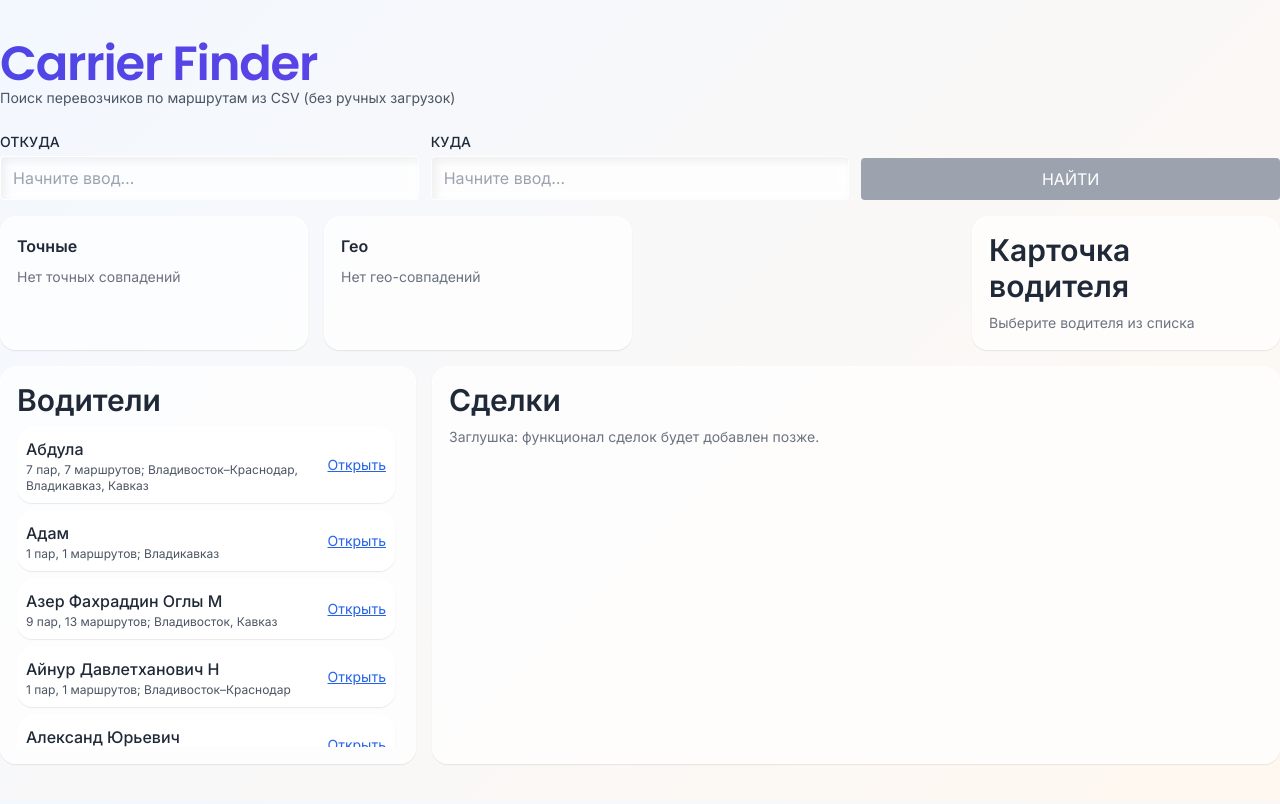
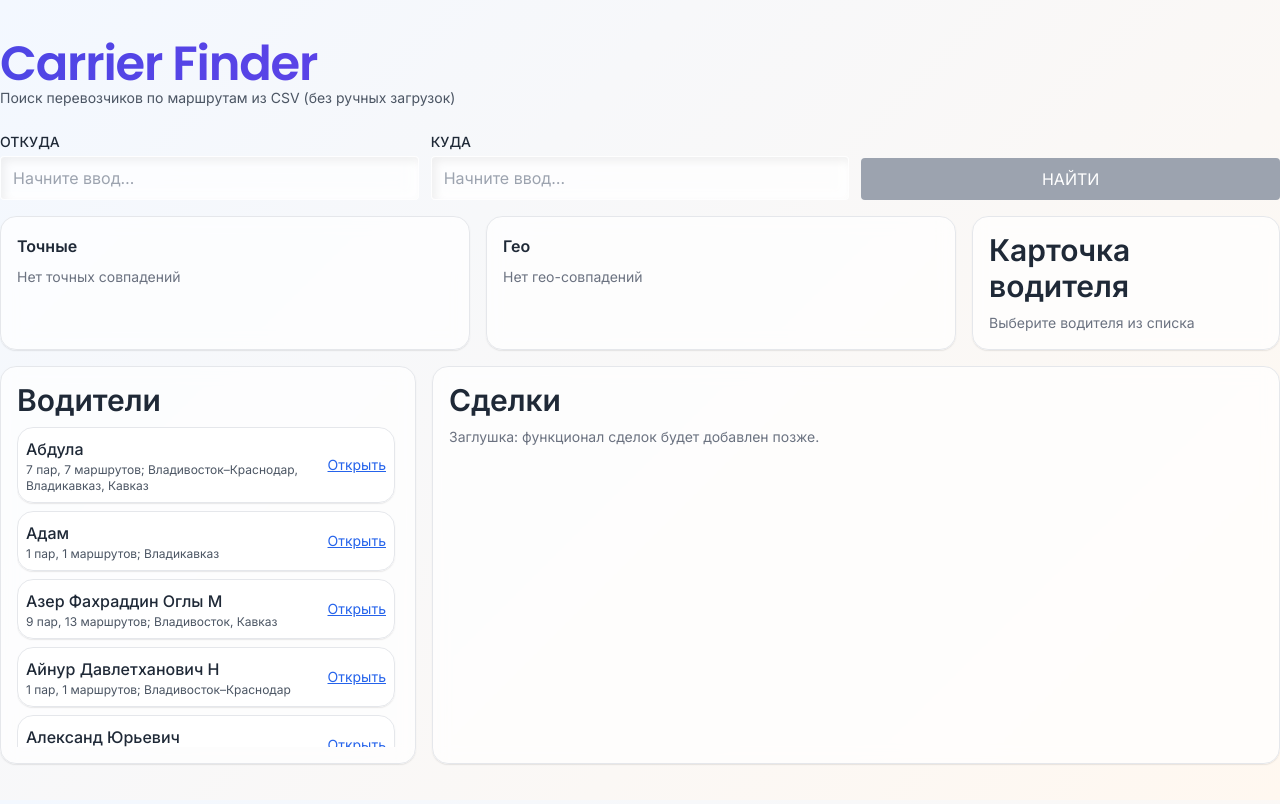
Before and after one commit to hhwwwww1414/Drive-Searcher, a React (Vite) app: page / in a window 1280 px wide. Built offline with nearby package versions, Linux system fonts and the light colour scheme.

Commit message:
Reconfigure results layout and card borders

```diff
--- a/src/components/CarrierFinderApp.tsx
+++ b/src/components/CarrierFinderApp.tsx
@@ -144,7 +144,7 @@ export default function CarrierFinderApp() {
             <div className="skeleton h-10 rounded-xl"></div>
             <div className="skeleton h-10 rounded-xl"></div>
           </div>
-          <div className="grid grid-cols-1 md:grid-cols-2 xl:grid-cols-3 gap-4">
+          <div className="grid grid-cols-1 md:grid-cols-2 gap-4">
             <div className="skeleton h-24 rounded-2xl"></div>
             <div className="skeleton h-24 rounded-2xl"></div>
             <div className="skeleton h-24 rounded-2xl"></div>
@@ -206,7 +206,7 @@ export default function CarrierFinderApp() {
           )}
 
           <div className="grid grid-cols-1 lg:grid-cols-4 gap-4 min-w-0">
-            <div className="lg:col-span-3 grid grid-cols-1 md:grid-cols-2 xl:grid-cols-3 gap-4 min-w-0">
+            <div className="lg:col-span-3 grid grid-cols-1 md:grid-cols-2 gap-4 min-w-0">
               <ResultColumn title="Точные" emptyText="Нет точных совпадений">
                 {results.exact.map((r) => (
                   <ResultCard
@@ -226,7 +226,7 @@ export default function CarrierFinderApp() {
                 ))}
               </ResultColumn>
               {showComposite && results.composite && (
-                <div className="md:col-span-2 xl:col-span-3 min-w-0">
+                <div className="md:col-span-2 min-w-0">
                   <CompositePanel
                   variants={(results.compositeAlts && results.compositeAlts.length
                     ? [results.composite!, ...results.compositeAlts.filter(v => v.path.join('>') !== results.composite!.path.join('>'))]
--- a/src/index.css
+++ b/src/index.css
@@ -50,7 +50,7 @@ small, .caption { @apply text-sm leading-6 text-neutral-600 dark:text-neutral-30
   .input { @apply w-full rounded-xl px-3 py-2 bg-white/70 dark:bg-white/5 backdrop-blur border border-white/40 dark:border-white/10 shadow-soft-inset placeholder:text-neutral-400 focus:outline-none focus:ring-2 focus:ring-primary-500; }
 
   /* Cards */
-  .card { @apply rounded-2xl bg-white/70 dark:bg-white/5 backdrop-blur shadow-elev-1 border border-white/40 dark:border-white/10; }
+  .card { @apply rounded-2xl bg-white/70 dark:bg-white/5 backdrop-blur shadow-elev-1 border border-neutral-200 dark:border-white/10; }
   li.card { width: 100%; }
   .card .text-lg.font-semibold { white-space: nowrap; overflow-x: auto; }
   .glass { @apply bg-glass backdrop-blur; }
```
